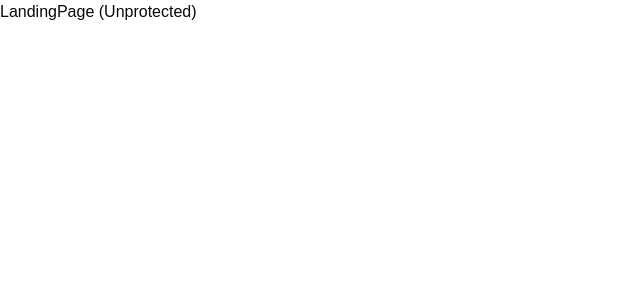
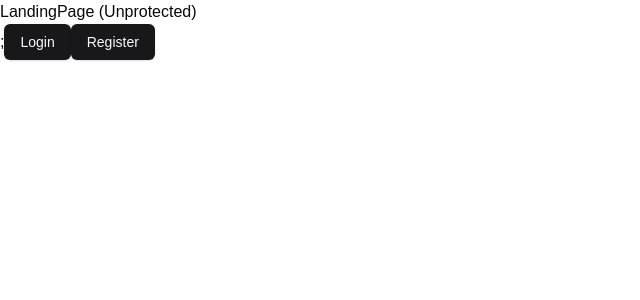
Before and after one commit to heuzin/mastermind, a Next.js app: page / in a window 1280 px wide. Shown: the top 300 px of the page, without its empty margins (0-640 px from the left). Built offline with nearby package versions, Linux system fonts and the light colour scheme.

Commit message:
Configuring clerk

```diff
--- a/app/(dashboard)/(routes)/dashboard/page.tsx
+++ b/app/(dashboard)/(routes)/dashboard/page.tsx
@@ -1,5 +1,12 @@
+import { UserButton } from "@clerk/nextjs";
+
 const DashboardPage = () => {
-  return <p>Dashboard page (Protected)</p>;
+  return (
+    <div>
+      <p>Dashboard page (Protected)</p>
+      <UserButton />
+    </div>
+  );
 };
 
 export default DashboardPage;
--- a/app/(landing)/page.tsx
+++ b/app/(landing)/page.tsx
@@ -1,7 +1,19 @@
+import { Button } from "@/components/ui/button";
+import Link from "next/link";
 import React from "react";
 
 const LandingPage = () => {
-  return <div>LandingPage (Unprotected)</div>;
+  return (
+    <>
+      <div>LandingPage (Unprotected)</div>;
+      <Link href={"/sign-in"}>
+        <Button>Login</Button>
+      </Link>
+      <Link href={"/sign-up"}>
+        <Button>Register</Button>
+      </Link>
+    </>
+  );
 };
 
 export default LandingPage;
```
